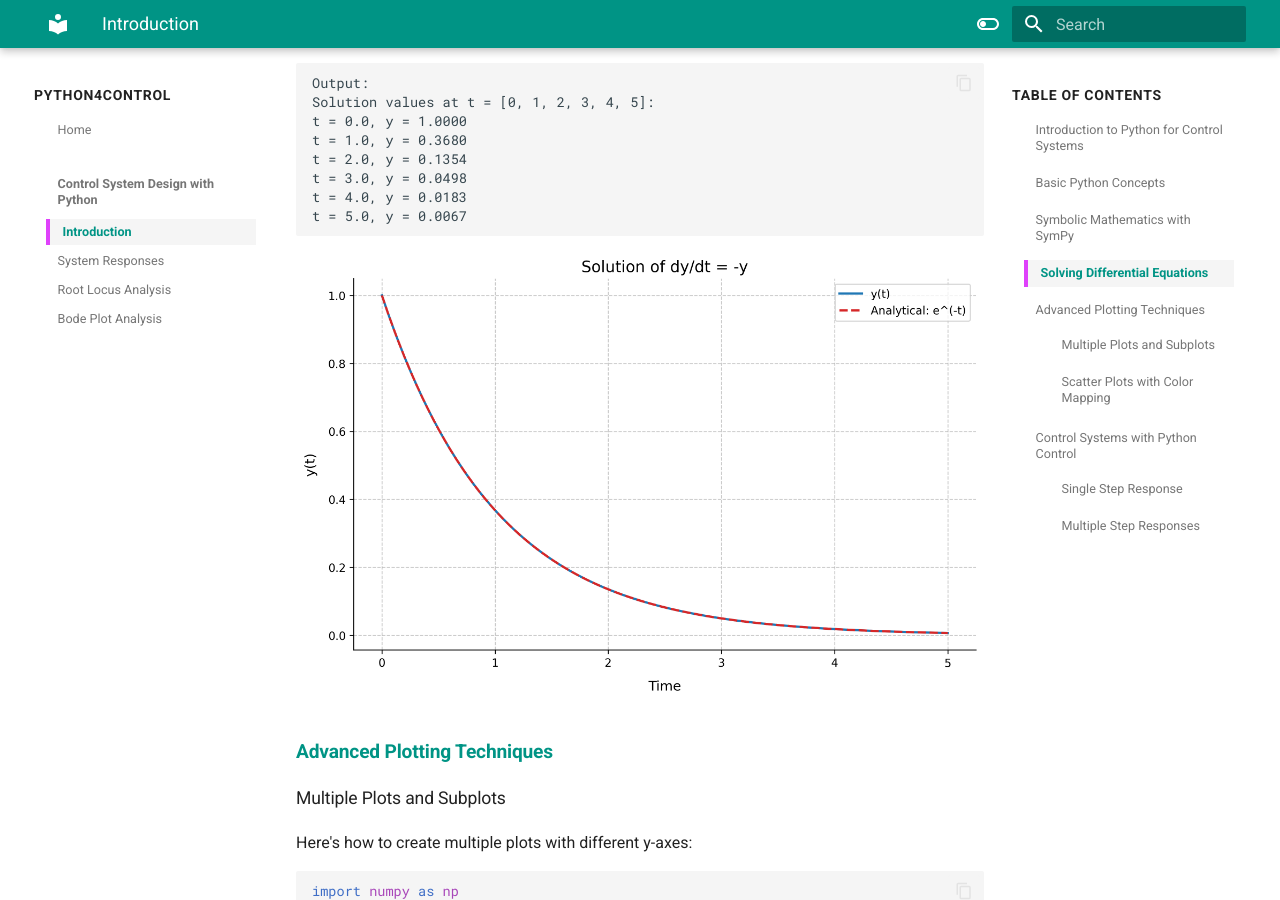
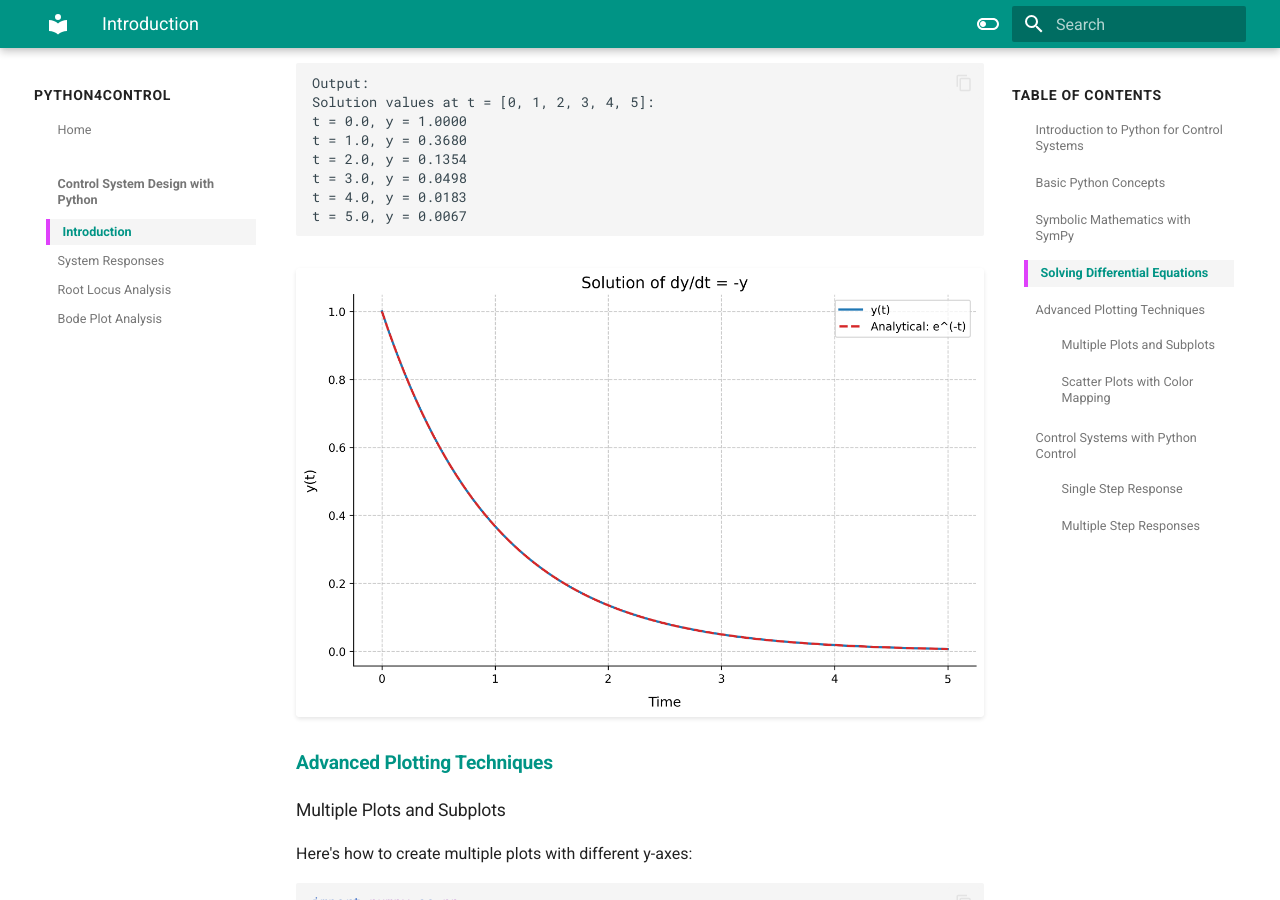
Before and after one commit to Hmustf/python4control, an MkDocs documentation site: the page built from docs/control-design/01_intro.md, in a window 1280 px wide and 900 px high, scrolled down 3702 px. Built offline with MkDocs 1.6.1 and Material for MkDocs 9.7.7, drawn with Linux system fonts in a browser that asks for light colours; comment, search, counter and statistics services are not loaded.

Commit message:
Update image tags to use responsive-image class for zoom functionality

````diff
--- a/docs/control-design/01_intro.md
+++ b/docs/control-design/01_intro.md
@@ -181,9 +181,7 @@ t = 4.0, y = 0.0183
 t = 5.0, y = 0.0067
 ```
 
-<p align="center">
-  <img src="../images/examples/differential_equation.png" width="100%" alt="Differential Equation Solution" data-lightbox>
-</p>
+![Differential Equation Solution](../images/examples/differential_equation.png){: .responsive-image }
 
 ### Advanced Plotting Techniques
 
@@ -261,9 +259,7 @@ t = 3.1416:
   damped sin(t) = -0.0011
 ```
 
-<p align="center">
-  <img src="../images/examples/multiple_plots.png" width="100%" alt="Multiple Plots Example" data-lightbox>
-</p>
+![Multiple Plots Example](../images/examples/multiple_plots.png){: .responsive-image }
 
 #### Scatter Plots with Color Mapping
 
@@ -307,9 +303,7 @@ Average distance from origin: 1.2327
 Maximum distance from origin: 4.2314
 ```
 
-<p align="center">
-  <img src="../images/examples/scatter_plot.png" width="80%" alt="Scatter Plot Example" data-lightbox>
-</p>
+![Scatter Plot Example](../images/examples/scatter_plot.png){: .responsive-image }
 
 ### Control Systems with Python Control
 
@@ -349,9 +343,7 @@ Transfer function G(s):
 s^2 + 2 s + 1
 ```
 
-<p align="center">
-  <img src="../images/examples/step_response.png" width="100%" alt="Step Response" data-lightbox>
-</p>
+![Step Response](../images/examples/step_response.png){: .responsive-image }
 
 #### Multiple Step Responses
 We can also compare step responses of different systems:
@@ -411,9 +403,7 @@ Transfer function for a=5:
 s + 5
 ```
 
-<p align="center">
-  <img src="../images/examples/multiple_step_responses.png" width="100%" alt="Multiple Step Responses" data-lightbox>
-</p>
+![Multiple Step Responses](../images/examples/multiple_step_responses.png){: .responsive-image }
 
 This example shows how to:
 1. Create transfer functions with different parameters
````
